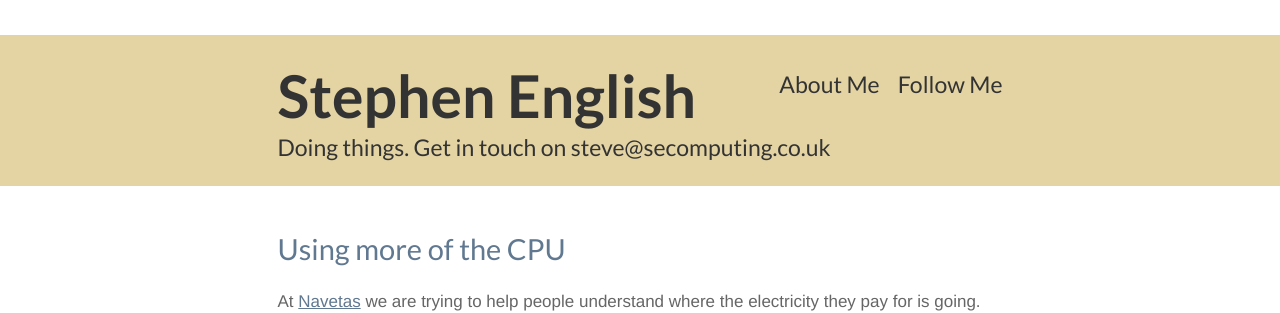
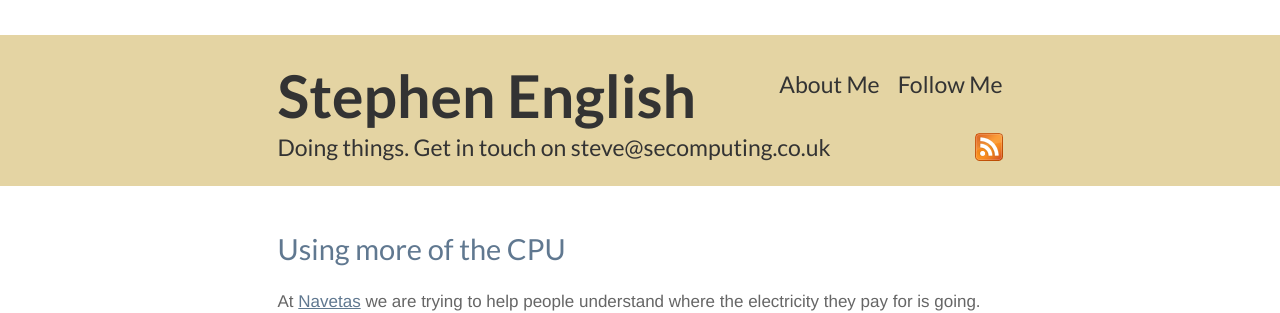
Before and after one commit to engie/engie.github.io, a Jekyll site: the page built from index.html, in a window 1280 px wide. Shown: the top 313 px of the page. Built offline with Jekyll 4.4.1, drawn with Linux system fonts in a browser that asks for light colours; Markdown is read by kramdown in place of the engine named in the settings.

Commit message:
Add Atom link

```diff
--- a/_layouts/default.html
+++ b/_layouts/default.html
@@ -34,6 +34,7 @@
                     <li><a href="/about/">About Me</a></li>
                 </ul>
                 <h1><a href="/">Stephen English</a></h1>
+                <p style="float: right;"><a href="/atom.xml"><img src="/images/feed.png" alt="Feed"/></a></p>
                 <h2>Doing things. Get in touch on steve@secomputing.co.uk</h2>
             </div>
         </div>
```
Also changed, not shown: images/feed.png (added).
